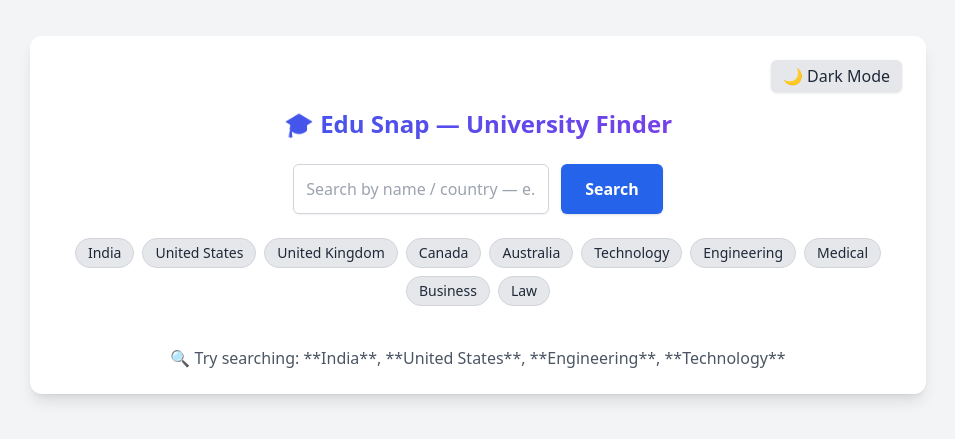
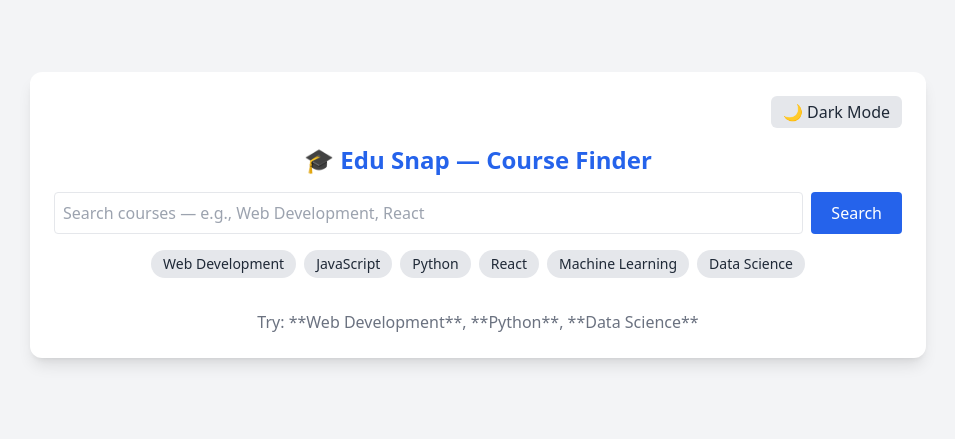
Before and after one commit to Tejas2913/Image_Fetcher_API, a React (Vite) app: page / in a window 1280 px wide. Shown: the part 185-624 px from the top of the page, without its empty margins (162-1117 px from the left). Built offline with nearby package versions, Linux system fonts and the light colour scheme.

Commit message:
Update App.jsx

```diff
--- a/src/App.jsx
+++ b/src/App.jsx
@@ -3,117 +3,105 @@ import axios from "axios";
 
 function App() {
   const [keyword, setKeyword] = useState("");
-  const [universities, setUniversities] = useState([]);
+  const [courses, setCourses] = useState([]);
   const [loading, setLoading] = useState(false);
   const [darkMode, setDarkMode] = useState(false);
 
   const suggestions = [
-    "India", "United States", "United Kingdom", "Canada", "Australia",
-    "Technology", "Engineering", "Medical", "Business", "Law"
+    "Web Development", "JavaScript", "Python", "React", "Machine Learning", "Data Science"
   ];
 
-  const searchUniversities = async (e) => {
+  const searchCourses = async (e) => {
     e.preventDefault();
     setLoading(true);
 
     try {
-      // CORS proxy added here
-      const res = await axios.get(
-        `https://cors-anywhere.herokuapp.com/https://universities.hipolabs.com/search?name=${keyword}`
+      const res = await axios.get("https://api.freecodecamp.org/courses");
+      const filtered = res.data.filter((course) =>
+        course.title.toLowerCase().includes(keyword.toLowerCase()) ||
+        course.category.toLowerCase().includes(keyword.toLowerCase())
       );
 
-      setUniversities(res.data);
+      setCourses(filtered);
     } catch (err) {
-      alert("Error fetching universities");
+      alert("Error fetching courses");
     }
-
     setLoading(false);
   };
 
   return (
     <div className={darkMode ? "dark" : ""}>
       <div className="min-h-screen bg-gray-100 dark:bg-gray-900 flex justify-center items-center p-4">
+
         <div className="max-w-4xl w-full bg-white dark:bg-gray-800 p-6 rounded-xl shadow-lg">
 
-          {/* Dark Mode Toggle */}
+          {/* Dark Mode */}
           <div className="flex justify-end mb-4">
             <button
               onClick={() => setDarkMode(!darkMode)}
-              className="px-3 py-1 rounded-md bg-gray-200 dark:bg-gray-700 text-gray-800 dark:text-gray-100 shadow hover:opacity-80 transition"
+              className="px-3 py-1 rounded-md bg-gray-200 dark:bg-gray-700 text-gray-800 dark:text-white"
             >
               {darkMode ? "☀️ Light Mode" : "🌙 Dark Mode"}
             </button>
           </div>
 
-          {/* Title */}
-          <h1 className="text-2xl font-bold text-center mb-6 bg-gradient-to-r
-            from-blue-600 to-purple-600 dark:from-purple-400 dark:to-blue-300
-            bg-clip-text text-transparent">
-            🎓 Edu Snap — University Finder
+          <h1 className="text-2xl font-bold text-center mb-4 text-blue-600 dark:text-blue-300">
+            🎓 Edu Snap — Course Finder
           </h1>
 
-          {/* Search Form */}
-          <form onSubmit={searchUniversities} className="flex flex-col sm:flex-row gap-3 mb-6 justify-center">
+          {/* Search */}
+          <form onSubmit={searchCourses} className="flex gap-2 mb-4">
             <input
               type="text"
-              className="border p-3 rounded-md w-full sm:w-64 focus:ring-2
-              focus:ring-blue-400 outline-none shadow-sm bg-white dark:bg-gray-700
-              border-gray-300 dark:border-gray-600 text-gray-800 dark:text-gray-100"
-              placeholder="Search by name / country — e.g., India, Engineering"
+              className="flex-1 p-2 border rounded dark:bg-gray-700 dark:text-white"
+              placeholder="Search courses — e.g., Web Development, React"
               value={keyword}
               onChange={(e) => setKeyword(e.target.value)}
-              required
             />
-            <button className="bg-blue-600 hover:bg-blue-700 dark:bg-blue-500 dark:hover:bg-blue-600 px-6 py-3 rounded-md text-white font-semibold shadow transition">
-              {loading ? "Searching..." : "Search"}
+            <button className="bg-blue-600 text-white px-5 rounded">
+              {loading ? "..." : "Search"}
             </button>
           </form>
 
           {/* Suggestions */}
-          <div className="flex flex-wrap justify-center gap-2 mb-4">
-            {suggestions.map((s, idx) => (
+          <div className="flex flex-wrap gap-2 justify-center mb-4">
+            {suggestions.map((s, i) => (
               <button
-                key={idx}
-                onClick={() => {
-                  setKeyword(s);
-                  searchUniversities({preventDefault: () => {}});
-                }}
-                className="px-3 py-1 text-sm rounded-full bg-gray-200 dark:bg-gray-700 text-gray-800 dark:text-gray-100 border border-gray-300 dark:border-gray-600 hover:bg-blue-600 hover:text-white dark:hover:bg-blue-500 transition"
+                key={i}
+                onClick={() => { setKeyword(s); searchCourses({ preventDefault: () => {} }); }}
+                className="px-3 py-1 text-sm rounded-full bg-gray-200 dark:bg-gray-700 text-gray-800 dark:text-white"
               >
                 {s}
               </button>
             ))}
           </div>
 
-          {/* Loader */}
+          {/* Loading */}
           {loading && (
-            <div className="flex justify-center my-5">
-              <div className="border-4 border-blue-500 border-t-transparent rounded-full w-10 h-10 animate-spin"></div>
-            </div>
+            <p className="text-center text-blue-500">Searching...</p>
           )}
 
           {/* Results */}
-          <div className="grid gap-4 sm:grid-cols-2 md:grid-cols-3">
-            {universities.map((u, i) => (
-              <div key={i} className="bg-white dark:bg-gray-700 p-4 rounded-lg shadow hover:shadow-md transition">
-                <h3 className="font-bold text-lg dark:text-white">{u.name}</h3>
-                <p className="text-sm text-gray-600 dark:text-gray-300">{u.country}</p>
-                <p className="text-xs text-gray-500 dark:text-gray-400">{u.domains?.[0]}</p>
+          <div className="grid sm:grid-cols-2 md:grid-cols-3 gap-4">
+            {courses.map((c, i) => (
+              <div key={i} className="bg-gray-100 dark:bg-gray-700 p-4 rounded-lg shadow">
+                <h3 className="font-bold dark:text-white">{c.title}</h3>
+                <p className="text-xs text-gray-600 dark:text-gray-300">{c.category}</p>
                 <a
-                  href={u.web_pages?.[0]}
+                  href={c.link}
                   target="_blank"
                   rel="noreferrer"
-                  className="mt-2 block text-center bg-blue-600 text-white py-1 rounded text-sm hover:bg-blue-700 dark:hover:bg-blue-500"
+                  className="mt-2 inline-block w-full text-center bg-blue-600 text-white py-1 rounded-md"
                 >
-                  Visit Website
+                  View Course
                 </a>
               </div>
             ))}
           </div>
 
-          {!loading && universities.length === 0 && (
-            <p className="text-center text-gray-600 dark:text-gray-300 mt-6 text-sm md:text-base">
-              🔍 Try searching: **India**, **United States**, **Engineering**, **Technology**
+          {!loading && courses.length === 0 && (
+            <p className="text-center text-gray-500 dark:text-gray-300 mt-4">
+              Try: **Web Development**, **Python**, **Data Science**
             </p>
           )}
 
```
